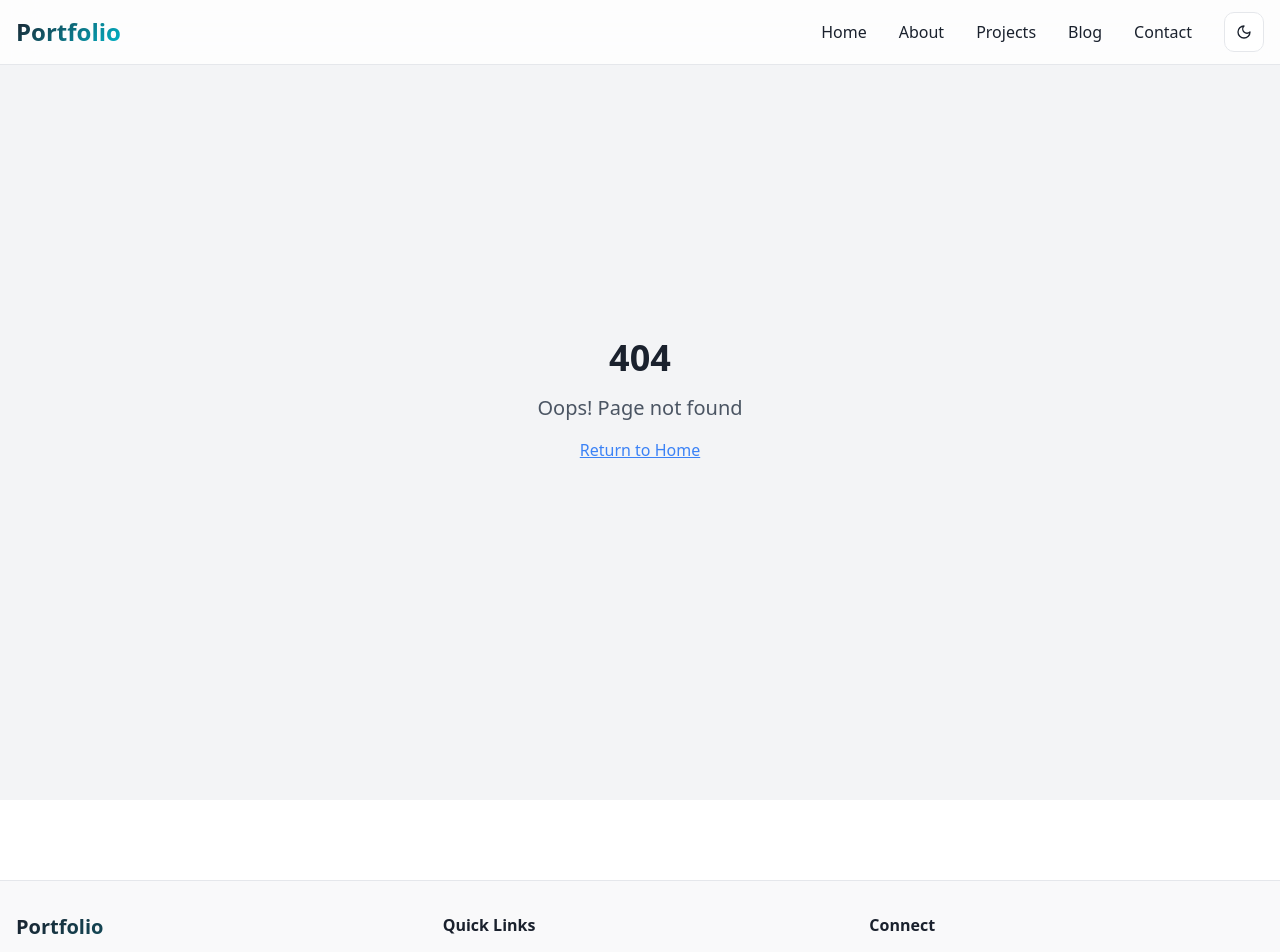
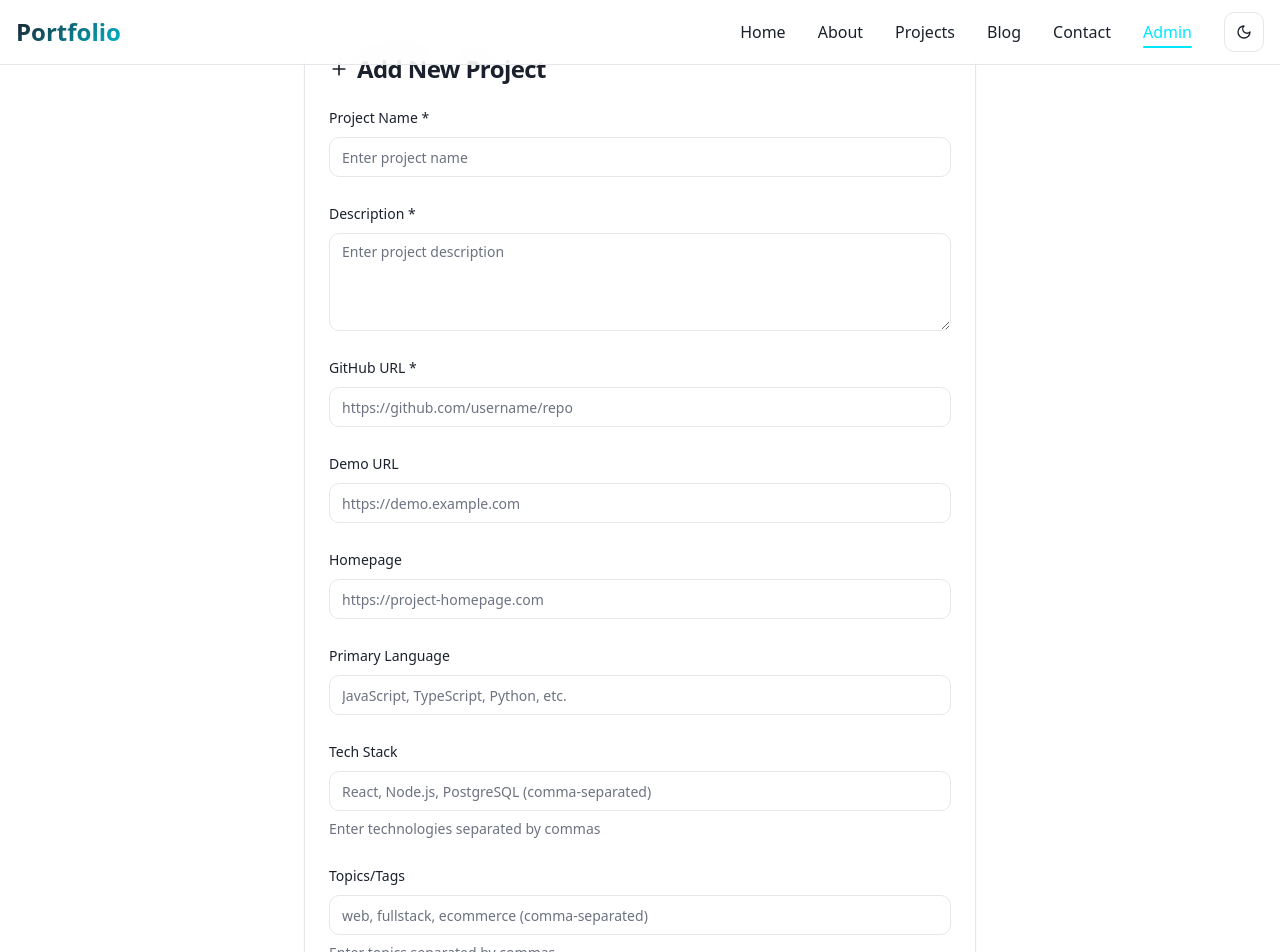
Before and after one commit to aggreyrc/pixel-port-studio, a React (Vite) app: page /admin in a window 1280 px wide. Shown: the top 952 px of the page. Built offline with nearby package versions, Linux system fonts and the light colour scheme.

Commit message:
Add Admin Project Page
Create a new admin page for managing projects. This page will allow users to add new projects to the portfolio.

```diff
--- a/package.json
+++ b/package.json
@@ -52,7 +52,7 @@
     "react": "^18.3.1",
     "react-day-picker": "^8.10.1",
     "react-dom": "^18.3.1",
-    "react-hook-form": "^7.53.0",
+    "react-hook-form": "^7.62.0",
     "react-resizable-panels": "^2.1.3",
     "react-router-dom": "^6.26.2",
     "recharts": "^2.12.7",
--- a/src/App.tsx
+++ b/src/App.tsx
@@ -10,6 +10,7 @@ import About from "./pages/About";
 import Projects from "./pages/Projects";
 import Blog from "./pages/Blog";
 import Contact from "./pages/Contact";
+import Admin from "./pages/Admin";
 import NotFound from "./pages/NotFound";
 
 const queryClient = new QueryClient();
@@ -29,6 +30,7 @@ const App = () => (
               <Route path="/projects" element={<Projects />} />
               <Route path="/blog" element={<Blog />} />
               <Route path="/contact" element={<Contact />} />
+              <Route path="/admin" element={<Admin />} />
               <Route path="*" element={<NotFound />} />
             </Routes>
           </main>
--- a/src/components/Navigation.tsx
+++ b/src/components/Navigation.tsx
@@ -14,6 +14,7 @@ export const Navigation = () => {
     { path: "/projects", label: "Projects" },
     { path: "/blog", label: "Blog" },
     { path: "/contact", label: "Contact" },
+    { path: "/admin", label: "Admin" },
   ];
 
   const isActive = (path: string) => {
--- /dev/null
+++ b/src/pages/Admin.tsx
@@ -0,0 +1,208 @@
+import { useState } from "react";
+import { useForm } from "react-hook-form";
+import { supabase } from "@/integrations/supabase/client";
+import { Button } from "@/components/ui/button";
+import { Input } from "@/components/ui/input";
+import { Textarea } from "@/components/ui/textarea";
+import { Card, CardContent, CardHeader, CardTitle } from "@/components/ui/card";
+import { Label } from "@/components/ui/label";
+import { Switch } from "@/components/ui/switch";
+import { useToast } from "@/hooks/use-toast";
+import { Loader2, Plus } from "lucide-react";
+
+interface ProjectFormData {
+  name: string;
+  description: string;
+  github_url: string;
+  demo_url?: string;
+  homepage?: string;
+  language?: string;
+  tech_stack: string;
+  topics: string;
+  featured: boolean;
+}
+
+const Admin = () => {
+  const [isSubmitting, setIsSubmitting] = useState(false);
+  const { toast } = useToast();
+  const { register, handleSubmit, reset, setValue, watch, formState: { errors } } = useForm<ProjectFormData>();
+
+  const featuredValue = watch("featured", false);
+
+  const onSubmit = async (data: ProjectFormData) => {
+    try {
+      setIsSubmitting(true);
+
+      // Process tech_stack and topics from comma-separated strings to arrays
+      const tech_stack = data.tech_stack ? data.tech_stack.split(',').map(item => item.trim()) : [];
+      const topics = data.topics ? data.topics.split(',').map(item => item.trim()) : [];
+
+      const projectData = {
+        github_id: Math.floor(Math.random() * 1000000), // Generate random ID for manual entries
+        name: data.name,
+        full_name: data.name,
+        description: data.description,
+        html_url: data.github_url,
+        demo_url: data.demo_url || null,
+        homepage: data.homepage || null,
+        language: data.language || null,
+        tech_stack,
+        topics,
+        featured: data.featured,
+        stargazers_count: 0,
+        forks_count: 0,
+        pushed_at: new Date().toISOString(),
+      };
+
+      const { error } = await supabase
+        .from('projects')
+        .insert([projectData]);
+
+      if (error) throw error;
+
+      toast({
+        title: "Success",
+        description: "Project added successfully!",
+      });
+
+      reset();
+    } catch (error) {
+      console.error('Error adding project:', error);
+      toast({
+        title: "Error",
+        description: "Failed to add project. Please try again.",
+        variant: "destructive",
+      });
+    } finally {
+      setIsSubmitting(false);
+    }
+  };
+
+  return (
+    <div className="container mx-auto px-4 py-8">
+      <div className="max-w-2xl mx-auto">
+        <Card>
+          <CardHeader>
+            <CardTitle className="flex items-center gap-2">
+              <Plus className="h-5 w-5" />
+              Add New Project
+            </CardTitle>
+          </CardHeader>
+          <CardContent>
+            <form onSubmit={handleSubmit(onSubmit)} className="space-y-6">
+              <div className="space-y-2">
+                <Label htmlFor="name">Project Name *</Label>
+                <Input
+                  id="name"
+                  {...register("name", { required: "Project name is required" })}
+                  placeholder="Enter project name"
+                />
+                {errors.name && (
+                  <p className="text-sm text-destructive">{errors.name.message}</p>
+                )}
+              </div>
+
+              <div className="space-y-2">
+                <Label htmlFor="description">Description *</Label>
+                <Textarea
+                  id="description"
+                  {...register("description", { required: "Description is required" })}
+                  placeholder="Enter project description"
+                  rows={4}
+                />
+                {errors.description && (
+                  <p className="text-sm text-destructive">{errors.description.message}</p>
+                )}
+              </div>
+
+              <div className="space-y-2">
+                <Label htmlFor="github_url">GitHub URL *</Label>
+                <Input
+                  id="github_url"
+                  {...register("github_url", { required: "GitHub URL is required" })}
+                  placeholder="https://github.com/username/repo"
+                />
+                {errors.github_url && (
+                  <p className="text-sm text-destructive">{errors.github_url.message}</p>
+                )}
+              </div>
+
+              <div className="space-y-2">
+                <Label htmlFor="demo_url">Demo URL</Label>
+                <Input
+                  id="demo_url"
+                  {...register("demo_url")}
+                  placeholder="https://demo.example.com"
+                />
+              </div>
+
+              <div className="space-y-2">
+                <Label htmlFor="homepage">Homepage</Label>
+                <Input
+                  id="homepage"
+                  {...register("homepage")}
+                  placeholder="https://project-homepage.com"
+                />
+              </div>
+
+              <div className="space-y-2">
+                <Label htmlFor="language">Primary Language</Label>
+                <Input
+                  id="language"
+                  {...register("language")}
+                  placeholder="JavaScript, TypeScript, Python, etc."
+                />
+              </div>
+
+              <div className="space-y-2">
+                <Label htmlFor="tech_stack">Tech Stack</Label>
+                <Input
+                  id="tech_stack"
+                  {...register("tech_stack")}
+                  placeholder="React, Node.js, PostgreSQL (comma-separated)"
+                />
+                <p className="text-sm text-muted-foreground">
+                  Enter technologies separated by commas
+                </p>
+              </div>
+
+              <div className="space-y-2">
+                <Label htmlFor="topics">Topics/Tags</Label>
+                <Input
+                  id="topics"
+                  {...register("topics")}
+                  placeholder="web, fullstack, ecommerce (comma-separated)"
+                />
+                <p className="text-sm text-muted-foreground">
+                  Enter topics separated by commas
+                </p>
+              </div>
+
+              <div className="flex items-center space-x-2">
+                <Switch
+                  id="featured"
+                  checked={featuredValue}
+                  onCheckedChange={(checked) => setValue("featured", checked)}
+                />
+                <Label htmlFor="featured">Featured Project</Label>
+              </div>
+
+              <Button type="submit" disabled={isSubmitting} className="w-full">
+                {isSubmitting ? (
+                  <>
+                    <Loader2 className="mr-2 h-4 w-4 animate-spin" />
+                    Adding Project...
+                  </>
+                ) : (
+                  "Add Project"
+                )}
+              </Button>
+            </form>
+          </CardContent>
+        </Card>
+      </div>
+    </div>
+  );
+};
+
+export default Admin;
```
Also changed, not shown: 1 other file (tests, documents, lock files or other folders).
